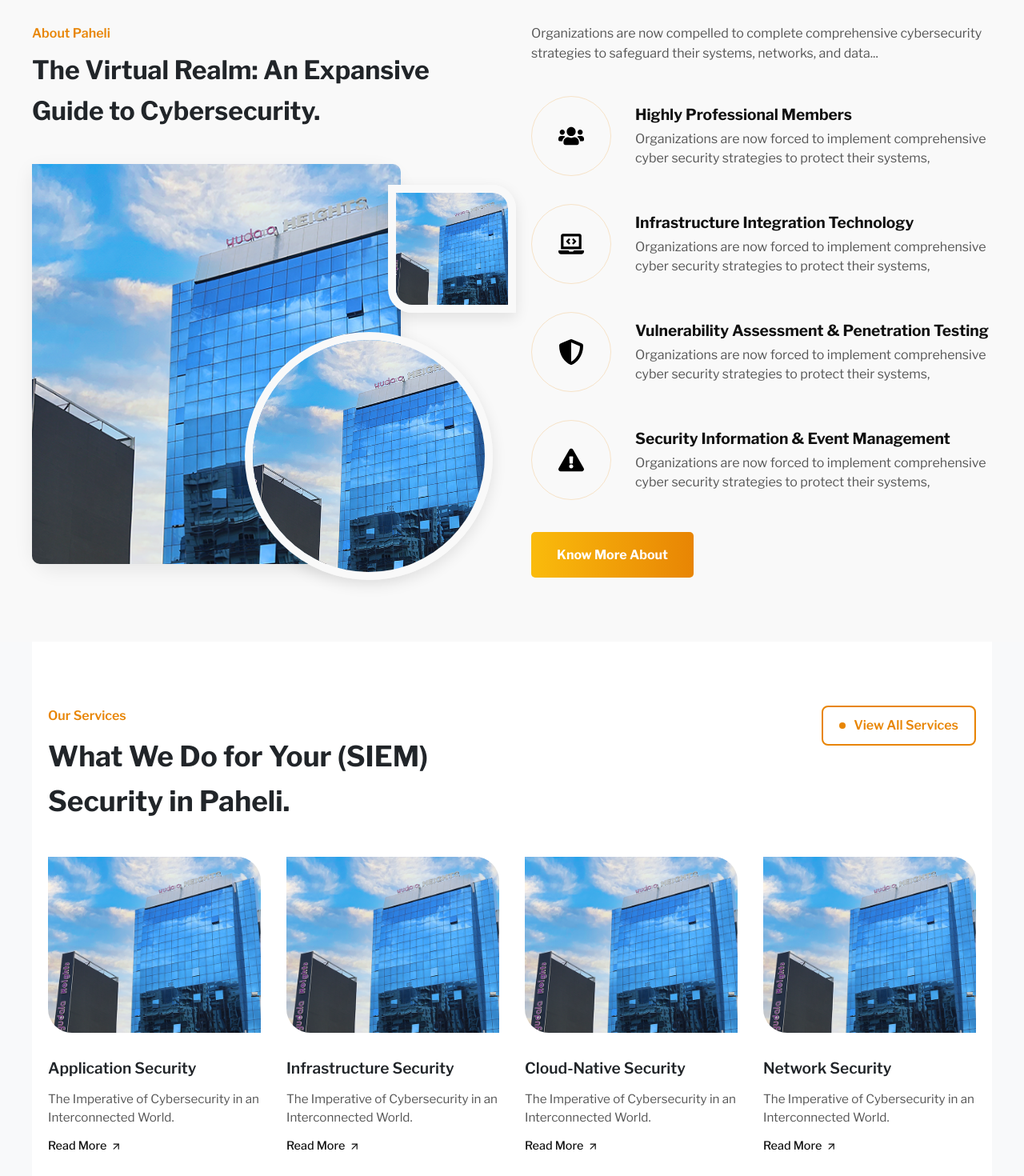
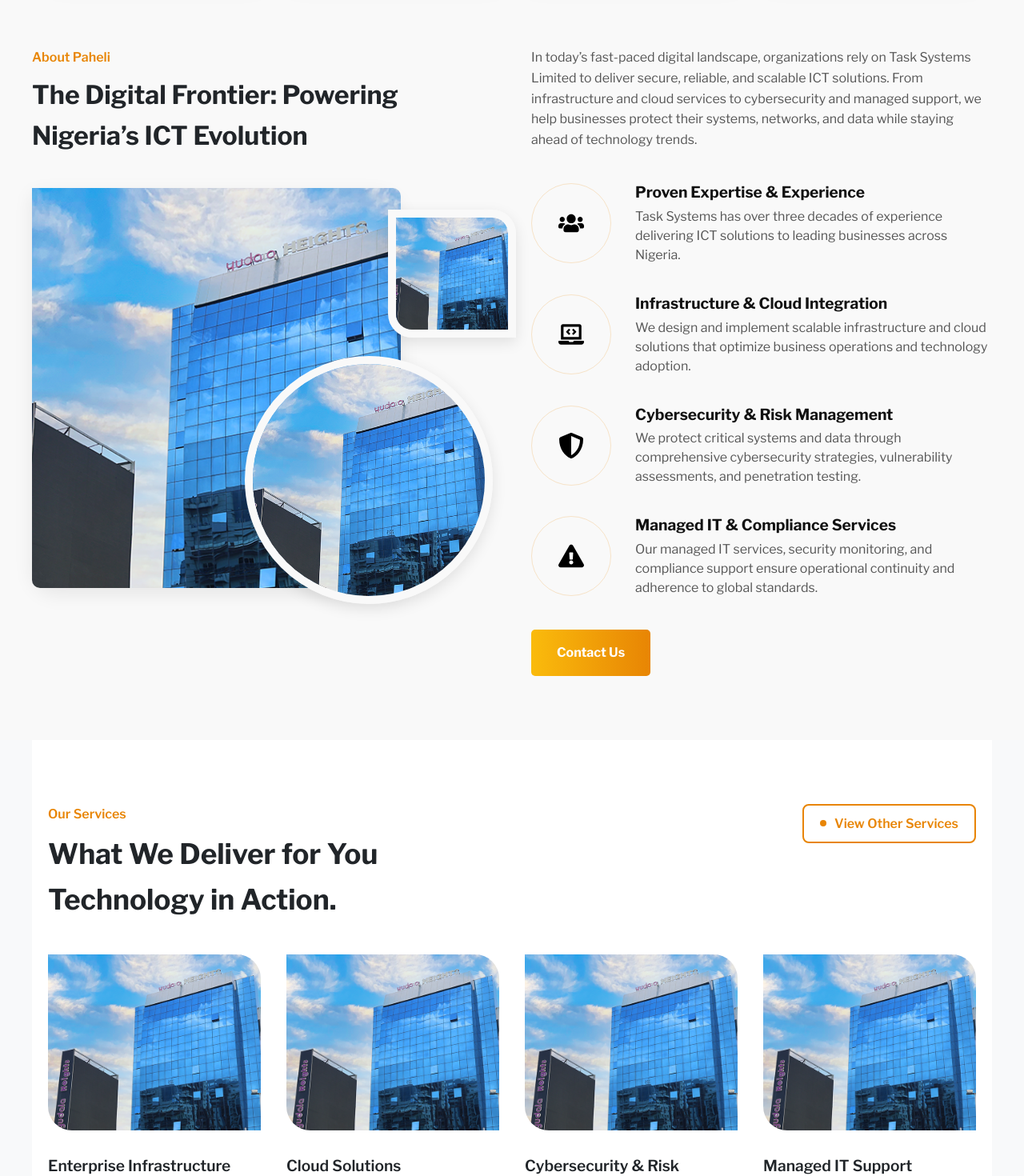
Before and after one commit to Jeremiah-Task/tasksystems-ng, a Next.js app: page / in a window 1280 px wide. Shown: the part 1140-2610 px from the top of the page at 80% size. Built offline with nearby package versions, Linux system fonts and the light colour scheme.

Commit message:
fix: build ready

```diff
--- a/components/About.tsx
+++ b/components/About.tsx
@@ -8,23 +8,23 @@
 const features = [
   {
     icon: <FaUsers />,
-    title: "Highly Professional Members",
-    desc: "Organizations are now forced to implement comprehensive cyber security strategies to protect their systems,",
+    title: "Proven Expertise & Experience",
+    desc: "Task Systems has over three decades of experience delivering ICT solutions to leading businesses across Nigeria.",
   },
   {
     icon: <FaLaptopCode />,
-    title: "Infrastructure Integration Technology",
-    desc: "Organizations are now forced to implement comprehensive cyber security strategies to protect their systems,",
+    title: "Infrastructure & Cloud Integration",
+    desc: "We design and implement scalable infrastructure and cloud solutions that optimize business operations and technology adoption.",
   },
   {
     icon: <FaShieldAlt />,
-    title: "Vulnerability Assessment & Penetration Testing",
-    desc: "Organizations are now forced to implement comprehensive cyber security strategies to protect their systems,",
+    title: "Cybersecurity & Risk Management",
+    desc: "We protect critical systems and data through comprehensive cybersecurity strategies, vulnerability assessments, and penetration testing.",
   },
   {
     icon: <FaExclamationTriangle />,
-    title: "Security Information & Event Management",
-    desc: "Organizations are now forced to implement comprehensive cyber security strategies to protect their systems,",
+    title: "Managed IT & Compliance Services",
+    desc: "Our managed IT services, security monitoring, and compliance support ensure operational continuity and adherence to global standards.",
   },
 ];
 
@@ -37,7 +37,7 @@
           <div className="about-heading">
             <p className="section-label">About Paheli</p>
             <h2 className="about-title">
-              The Virtual Realm: An Expansive Guide to Cybersecurity.
+              {`The Digital Frontier: Powering Nigeria’s ICT Evolution`}
             </h2>
           </div>
 
@@ -62,8 +62,7 @@
         {/* Right Column */}
         <div className="about-text">
           <p className="about-description">
-            Organizations are now compelled to complete comprehensive cybersecurity
-            strategies to safeguard their systems, networks, and data...
+            {`In today’s fast-paced digital landscape, organizations rely on Task Systems Limited to deliver secure, reliable, and scalable ICT solutions. From infrastructure and cloud services to cybersecurity and managed support, we help businesses protect their systems, networks, and data while staying ahead of technology trends.`}
           </p>
 
           <div className="features-list">
@@ -81,7 +80,7 @@
           </div>
 
           <a href="#contact" className="cta-button">
-            Know More About
+            Contact Us
           </a>
         </div>
       </div>
--- a/components/Footer.css
+++ b/components/Footer.css
@@ -119,7 +119,6 @@
   font-size: 14px;
 }
 
-
 /* Divider */
 .divider {
   border: none;
@@ -150,9 +149,13 @@
   color: white;
 }
 
+.footerSection h3 {
+  margin-bottom: 15px;
+}
+
 .footer-description,
 .contactInfo,
-.linkList li {
+.linkList li a {
   color: rgba(255, 255, 255, 0.9);
 }
 
@@ -163,13 +166,17 @@
   margin: 0;
 }
 
-.linkList li {
+.linkList li a {
   cursor: pointer;
-  margin-bottom: 8px;
   transition: color 0.3s ease;
+  text-decoration: none;
 }
 
-.linkList li:hover {
+.linkList li {
+  margin-bottom: 10px;
+}
+
+.linkList li a:hover {
   color: #fff;
 }
 
@@ -232,7 +239,7 @@
 
   .footer-description,
   .contactInfo,
-  .linkList li {
+  .linkList li a{
     font-size: 14px;
   }
 
--- a/components/Footer.tsx
+++ b/components/Footer.tsx
@@ -1,5 +1,6 @@
 import { FaPhoneAlt } from "react-icons/fa";
-import { FaLocationArrow } from "react-icons/fa"; // import arrow
+import { FaLocationArrow } from "react-icons/fa";
+import Image from "next/image";
 import "./Footer.css";
 
 const Footer = () => {
@@ -40,14 +41,13 @@
 
         <div className="footerContent">
           <div className="footerSection">
-            <h3 className="brandName">Pahell</h3>
+            <Image src="/logo.png" alt="Logo" width={100} height={70} />
             <p className="footer-description">
-              Cybersecurity is crucial in today&apos;s digital age, where many individuals
-              and organizations store a significant amount of sensitive data on computers...
+             Task Systems Limited delivers trusted ICT solutions that empower businesses to stay secure, connected, and future-ready.
             </p>
           </div>
 
-          <div className="footerSection">
+          <div id="contact" className="footerSection">
             <h4 className="subtitle">Contact Us</h4>
             <div className="contactInfo">
               <p><strong>Lagos:</strong> Yudala Heights Building, 13 Idowu Martins Street, Victoria Island, Lagos.</p>
@@ -60,17 +60,17 @@
           <div className="footerSection">
             <h4 className="subtitle">Quick Links</h4>
             <ul className="linkList">
-              <li>About</li>
-              <li>Services</li>
-              <li>Testimonial</li>
-              <li>Our Blog</li>
+              <li><a href="#solutions">Solutions</a></li>
+              <li><a href="#about">About</a></li>
+              <li><a href="#services">Services</a></li>
+              <li><a href="#why">Why Us</a></li>
+              <li><a href="#team">Team</a></li>
             </ul>
           </div>
         </div>
 
-
         <div className="copyright">
-          <p>Copyright © 2024 <strong>Pahell</strong>, All Rights Reserved</p>
+          <p>Copyright © 2024 <strong>Task Systems</strong>, All Rights Reserved</p>
         </div>
       </div>
     </footer>
--- a/components/Services.tsx
+++ b/components/Services.tsx
@@ -8,27 +8,28 @@
 const services = [
   {
     img: "/contact.png",
-    title: "Application Security",
-    desc: "The Imperative of Cybersecurity in an Interconnected World.",
-    link: "#",
+    title: "Enterprise Infrastructure",
+    desc: "Designing and implementing scalable servers, storage, and network solutions for businesses.",
   },
   {
     img: "/contact.png",
-    title: "Infrastructure Security",
-    desc: "The Imperative of Cybersecurity in an Interconnected World.",
-    link: "#",
+    title: "Cloud Solutions",
+    desc: "Delivering cloud enablement and migration services to improve agility and efficiency.",
   },
   {
     img: "/contact.png",
-    title: "Cloud-Native Security",
-    desc: "The Imperative of Cybersecurity in an Interconnected World.",
-    link: "#",
+    title: "Cybersecurity & Risk Management",
+    desc: "Protecting systems, networks, and data through comprehensive security strategies and assessments.",
   },
   {
     img: "/contact.png",
-    title: "Network Security",
-    desc: "The Imperative of Cybersecurity in an Interconnected World.",
-    link: "#",
+    title: "Managed IT Support",
+    desc: "Providing helpdesk, maintenance, and IT outsourcing services to ensure business continuity.",
+  },
+  {
+    img: "/contact.png",
+    title: "Power & Security Systems",
+    desc: "Ensuring uninterrupted operations with backup power, access control, and surveillance solutions.",
   },
 ];
 
@@ -39,12 +40,12 @@
         <div className="services-title">
           <p className="section-label">Our Services</p>
           <h2>
-            What We Do for Your (SIEM) <br />
-            Security in Paheli.
+            What We Deliver for You<br />
+            Technology in Action.
           </h2>
         </div>
         <a href="#all-services" className="view-all-btn">
-          <span className="dot"></span> View All Services
+          <span className="dot"></span> View Other Services
         </a>
       </div>
 
@@ -61,8 +62,8 @@
             </div>
             <h3>{service.title}</h3>
             <p>{service.desc}</p>
-            <a href={service.link} className="read-more">
-              <span className="read-text">Read More</span>
+            <a href="#solutions" className="read-more">
+              <span className="read-text">More Services</span>
               <FiArrowUpRight className="read-arrow" />
             </a>
           </div>
--- a/components/Solutions.tsx
+++ b/components/Solutions.tsx
@@ -5,10 +5,11 @@
 import { FiArrowUpRight } from "react-icons/fi"; // arrow icon
 
 const solutions = [
-  { name: "Security Management", details: "The Imperative of Cybersecurity in an Interconnected World." },
-  { name: "Data Privacy", details: "The Imperative of Cybersecurity in an Interconnected World." },
-  { name: "Network Security", details: "The Imperative of Cybersecurity in an Interconnected World." },
-  { name: "DDOS Protection", details: "The Imperative of Cybersecurity in an Interconnected World." },
+  { name: "Enterprise Infrastructure & Cloud", details: "Building scalable systems with reliable servers, storage, and cloud solutions." },
+  { name: "Cybersecurity & Data Protection", details: "Protecting businesses with secure, compliant, and resilient IT systems." },
+  { name: "Managed IT Support", details: "Delivering responsive support and maintenance to keep operations running smoothly." },
+  { name: "Power & Security Systems", details: "Ensuring business continuity with stable power and advanced security solutions." },
+
 ];
 
 const Solutions = () => {
@@ -29,8 +30,8 @@
               </div>
               <h3>{solution.name}</h3>
               <p>{solution.details}</p>
-              <a href="#" className="read-more">
-                <span className="read-text">Read More</span>
+              <a href="#services" className="read-more">
+                <span className="read-text">More Solutions</span>
                 <FiArrowUpRight className="read-arrow" />
               </a>
             </div>
--- a/components/Why.tsx
+++ b/components/Why.tsx
@@ -12,37 +12,37 @@
                 <div className="whyText">
                     <p className="title">Why Choose Us?</p>
                     <p className="tagline">
-                        <strong>Digital Vigilance: Strengthening Cyber Defenses in the Modern.</strong>
+                        <strong>Empowering Businesses Through Trusted ICT Solutions</strong>
                     </p>
 
                     <ul className="list">
                         <li>
                             <IoCheckmarkDoneSharp className="checkIcon" />
-                            Vulnerability Assessment and Penetration Testing
+                            {`Proven expertise in ICT solutions`}
                         </li>
                         <li>
                             <IoCheckmarkDoneSharp className="checkIcon" />
-                            Identity and Access Management (IAM)
+                            {`Trusted partnerships with global leaders`}
                         </li>
                         <li>
                             <IoCheckmarkDoneSharp className="checkIcon" />
-                            Security Information and Event Management
+                            {`End-to-end ICT service delivery`}
                         </li>
                         <li>
                             <IoCheckmarkDoneSharp className="checkIcon" />
-                            Security Auditing and Compliance
+                            {`Quality assurance with ISO standards`}
                         </li>
                         <li>
                             <IoCheckmarkDoneSharp className="checkIcon" />
-                            This service involves responding to security
+                            {`Local commitment to talent growth`}
                         </li>
                     </ul>
 
-                    <a href="#learn-more" className="cta">
+                    <a href="#services" className="cta">
                         <span className="ctaIconWrapper">
                             <FaArrowRight className="ctaIcon" />
                         </span>
-                        Learn More
+                        Explore Services
                     </a>
                 </div>
 
```
